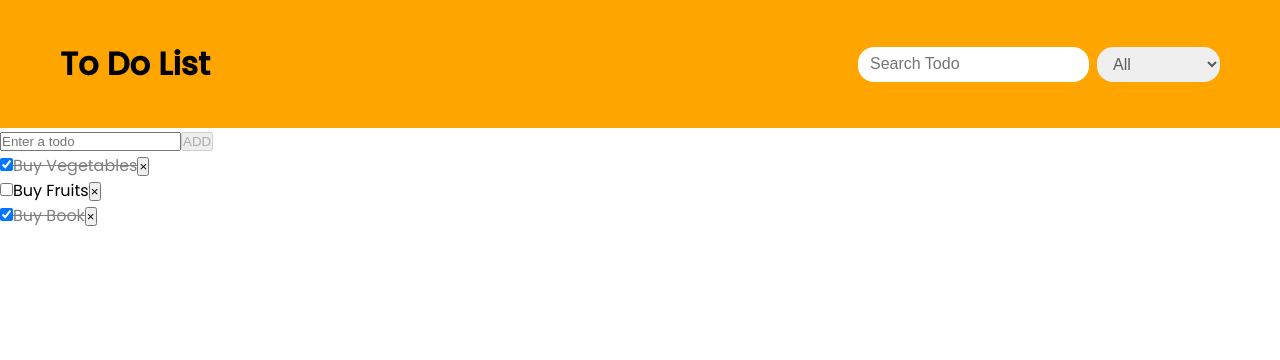
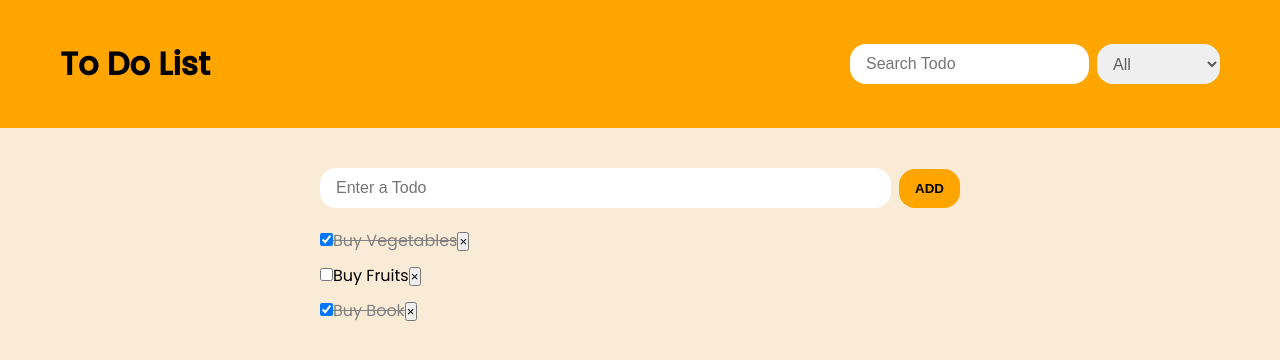
Before and after one commit to suzanpaudel/to_do_list, a React (Vite) app: page / in a window 1280 px wide. Shown: the top 360 px of the page. Built offline with nearby package versions, Linux system fonts and the light colour scheme.

Commit message:
work on the css for the add to do form and to do list

```diff
--- a/src/components/AddToDoForm.jsx
+++ b/src/components/AddToDoForm.jsx
@@ -1,4 +1,7 @@
 import React, { useState } from "react";
+import Input from "./ui/Input";
+
+import styles from "./AddToDoForm.module.css";
 
 const AddToDoForm = ({ onAddToDo }) => {
 	const [title, setTitle] = useState("");
@@ -20,14 +23,18 @@ const AddToDoForm = ({ onAddToDo }) => {
 	};
 
 	return (
-		<form onSubmit={handleFormSubmit}>
-			<input
+		<form
+			onSubmit={handleFormSubmit}
+			className={styles.addToDoForm}
+		>
+			<Input
 				type="text"
-				placeholder="Enter a todo"
+				placeholder="Enter a Todo"
 				value={title}
 				onChange={e => setTitle(e.target.value)}
 			/>
 			<button
+				className={styles.addButton}
 				type="submit"
 				disabled={!title}
 			>
--- /dev/null
+++ b/src/components/AddToDoForm.module.css
@@ -0,0 +1,16 @@
+.addToDoForm {
+	width: 100%;
+	display: flex;
+	column-gap: 8px;
+	align-items: center;
+	margin-bottom: 20px;
+}
+
+.addButton {
+	background-color: orange;
+	color: black;
+	border: none;
+	border-radius: 16px;
+	padding: 12px 16px;
+	font-weight: 600;
+}
--- a/src/components/ToDoList.jsx
+++ b/src/components/ToDoList.jsx
@@ -7,7 +7,6 @@ import { ALL, COMPLETED, INCOMPLETE } from "../constants";
 
 import styles from "./ToDoList.module.css";
 import Header from "./ui/Header";
-import Container from "./ui/Container";
 
 const ToDoList = () => {
 	const [todos, setTodos] = useState([
@@ -85,8 +84,10 @@ const ToDoList = () => {
 					/>
 				</div>
 			</Header>
+			<section className={styles.mainSection}>
+				<div className={styles.todoSection}>
 					<AddToDoForm onAddToDo={handleToDoAdd} />
-			<ul>
+					<ul className={styles.todoList}>
 						{finalTodos.map(todo => (
 							<ToDo
 								key={todo.id}
@@ -97,6 +98,8 @@ const ToDoList = () => {
 						))}
 					</ul>
 				</div>
+			</section>
+		</div>
 	);
 };
 
--- a/src/components/ToDoList.module.css
+++ b/src/components/ToDoList.module.css
@@ -7,3 +7,21 @@
 	display: flex;
 	column-gap: 8px;
 }
+
+.mainSection {
+	padding: 40px 0;
+	display: flex;
+	justify-content: center;
+}
+
+.todoSection {
+	width: 50%;
+}
+
+.todoList {
+	list-style: none;
+	padding-left: 0;
+	display: flex;
+	flex-direction: column;
+	row-gap: 10px;
+}
--- a/src/components/ui/Container.jsx
+++ /dev/null
@@ -1,9 +0,0 @@
-import React from "react";
-
-import styles from "./Container.module.css";
-
-const Container = props => {
-	return <div className={styles.container}>{props.children}</div>;
-};
-
-export default Container;
--- a/src/components/ui/Container.module.css
+++ /dev/null
@@ -1,3 +0,0 @@
-.container {
-	max-width: 90%;
-}
--- a/src/components/ui/Input.module.css
+++ b/src/components/ui/Input.module.css
@@ -1,6 +1,7 @@
 .input {
+	width: 100%;
 	border-radius: 16px;
-	padding: 8px 12px;
+	padding: 11px 16px;
 	border: none;
 	font-size: 16px;
 	color: #5b5b5b;
--- a/src/index.css
+++ b/src/index.css
@@ -8,4 +8,5 @@ body {
 	margin: 0;
 	padding: 0;
 	font-family: "Poppins", sans-serif;
+	background-color: antiquewhite;
 }
```
Lines whose indentation alone changed are shown as unchanged.
